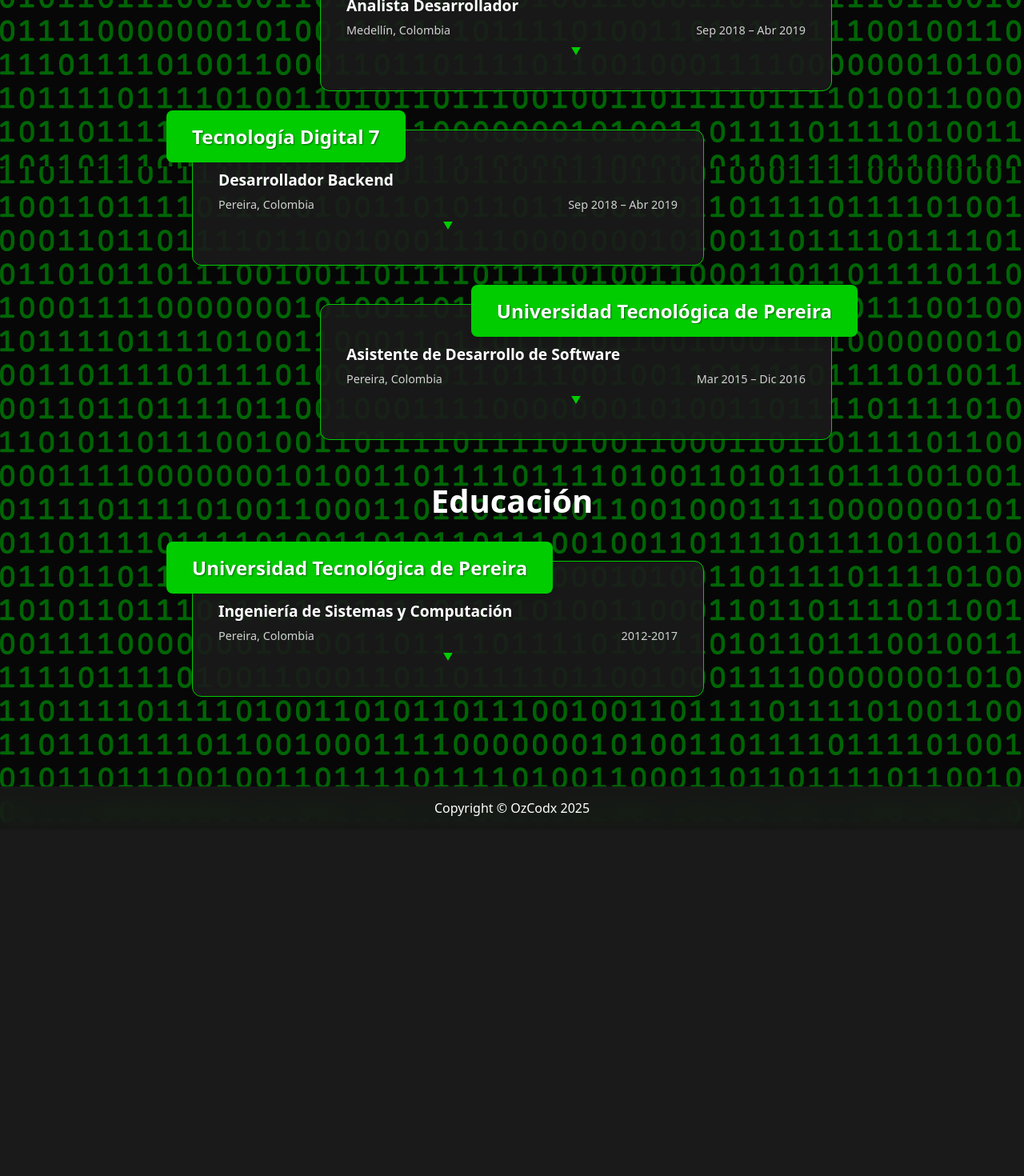
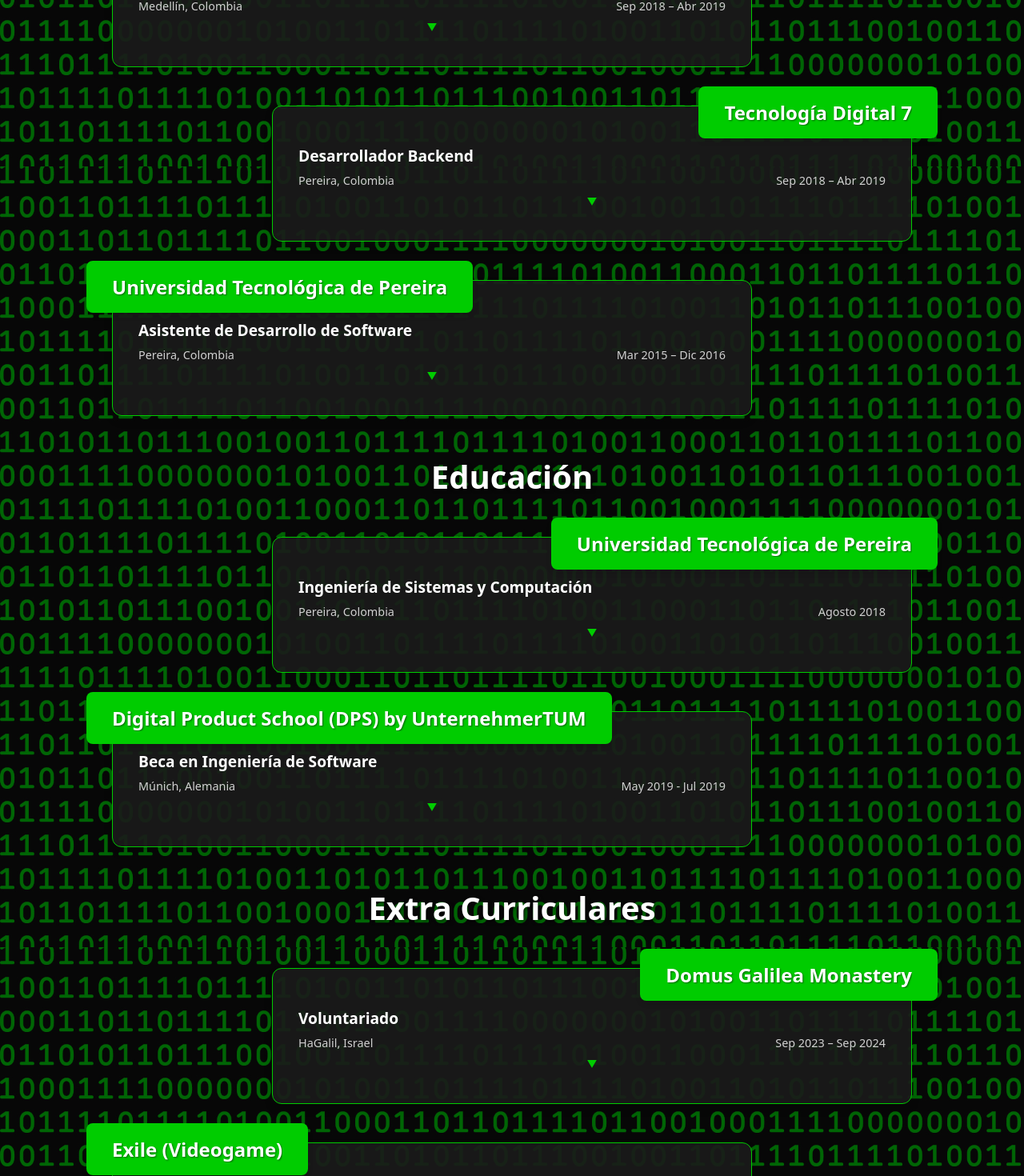
Before and after one commit to ozkar-co/personal-site, a React (Vite) app: page /cv in a window 1280 px wide. Shown: the part 2720-4190 px from the top of the page at 80% size. Before the commit the page ends 3757 px from the top, so only its background shows below. Built offline with nearby package versions, Linux system fonts and the light colour scheme.

Commit message:
Update CV component.

```diff
--- a/src/components/CV/CV.tsx
+++ b/src/components/CV/CV.tsx
@@ -21,8 +21,8 @@
       <h1>Habilidades Técnicas</h1>
 
       <SkillCard
+        title="Desarrollo Backend"
         alignRight
-        title="Desarrollo Backend"
         skills={[
           { name: "Node.js", experience: "5 años", icon: SiNodedotjs },
           { name: "Laravel", experience: "3 años", icon: SiLaravel },
@@ -40,8 +40,8 @@
       />
 
       <SkillCard
+        title="Bases de Datos"
         alignRight
-        title="Bases de Datos"
         skills={[
           { name: "MongoDB", experience: "5 años", icon: SiMongodb },
           { name: "PostgreSQL", experience: "3 años", icon: SiPostgresql },
@@ -61,7 +61,7 @@
       <h1>Experiencia Laboral</h1>
 
       <ExperienceCard
-        title="Forja de Código"
+        alignRight
         position="CTO"
         organization="Forja de Código"
         location="Pereira, Colombia"
@@ -74,8 +74,6 @@
       />
 
       <ExperienceCard
-        alignRight
-        title="BTi Lab"
         position="Desarrollador Backend"
         organization="BTi Lab"
         location="Remoto, Colombia"
@@ -88,7 +86,7 @@
       />
 
       <ExperienceCard
-        title="DevSavant"
+        alignRight
         position="Desarrollador Backend"
         organization="DevSavant"
         location="Remoto, Colombia"
@@ -101,10 +99,8 @@
       />
 
       <ExperienceCard
-        alignRight
-        title="S4N"
         position="Desarrollador Backend"
-        organization="S4N"
+        organization="Seven4N"
         location="Remoto, Colombia"
         period="Ago 2019 – Dic 2021"
         achievements={[
@@ -115,9 +111,9 @@
       />
 
       <ExperienceCard
-        title="Digital Product School"
+        alignRight
         position="Ingeniero de Software"
-        organization="Digital Product School by UnternehmerTUM"
+        organization="Münchner Verkehrsgesellschaft mbH"
         location="Múnich, Alemania"
         period="May 2019 – Jul 2019"
         achievements={[
@@ -128,8 +124,6 @@
       />
 
       <ExperienceCard
-        alignRight
-        title="Konecta Software Factory"
         position="Analista Desarrollador"
         organization="Konecta Software Factory"
         location="Medellín, Colombia"
@@ -142,7 +136,7 @@
       />
 
       <ExperienceCard
-        title="Tecnología Digital 7"
+        alignRight
         position="Desarrollador Backend"
         organization="Tecnología Digital 7"
         location="Pereira, Colombia"
@@ -155,8 +149,6 @@
       />
 
       <ExperienceCard
-        alignRight
-        title="Universidad Tecnológica de Pereira"
         position="Asistente de Desarrollo de Software"
         organization="Universidad Tecnológica de Pereira"
         location="Pereira, Colombia"
@@ -170,16 +162,55 @@
 
       <h1>Educación</h1>
       <ExperienceCard
-        title="Universidad Tecnológica de Pereira"
+        alignRight
+        organization="Universidad Tecnológica de Pereira"
         position="Ingeniería de Sistemas y Computación"
-        organization="Universidad Tecnológica de Pereira"
         location="Pereira, Colombia"
-        period="2012-2017"
+        period="Agosto 2018"
         achievements={[
-          "Graduado con distinción",
-          "Participación en semillero de investigación en Inteligencia Artificial",
-          "Desarrollo de proyectos de software libre",
-          "Monitor académico en programación y estructuras de datos"
+          "Ciclo completo del desarrollo de software, análisis, diseño, desarrollo, despliegue y mantenimiento",
+          "Liderazgo de equipos multidisciplinarios para crear soluciones tecnológicas adaptadas a organizaciones",
+          "Diseño de modelos inteligentes para optimizar procesos y mejorar la eficiencia",
+          "Investigación en tecnologías y compromiso con el aprendizaje continuo"
+        ]}
+      />
+
+      <ExperienceCard
+        organization="Digital Product School (DPS) by UnternehmerTUM"
+        position="Beca en Ingeniería de Software"
+        location="Múnich, Alemania"
+        period="May 2019 - Jul 2019"
+        achievements={[
+          "Programa intensivo de tres meses enfocado en el desarrollo de productos digitales en un entorno multidisciplinario",
+          "Aplicación de metodologías ágiles como Scrum y Design Thinking",
+          "Aplicación de la metodología Lean para la validación rápida de ideas y desarrollo de productos con enfoque en la eficiencia"
+        ]}
+      />
+
+      <h1>Extra Curriculares</h1>
+      <ExperienceCard
+        alignRight
+        organization="Domus Galilea Monastery"
+        position="Voluntariado"
+        location="HaGalil, Israel"
+        period="Sep 2023 – Sep 2024"
+        achievements={[
+          "Mejora de habilidades de comunicación e interculturales sirviendo a peregrinos de todo el mundo.",
+          "Desarrollo de habilidades técnicas en mantenimiento de computadoras, carpintería y servicio de atención.",
+          "Adaptabilidad, perseverancia y resolución de problemas a través de diversas tareas y experiencias de voluntariado."
+        ]}
+      />
+
+      <ExperienceCard
+        organization="Exile (Videogame)"
+        position="Contribuidor Open-Source"
+        location="Remoto, Colombia"
+        period="Sep 2021, Jun 2022"
+        achievements={[
+          "Contribución al desarrollo de Exile, un juego de supervivencia en la naturaleza construido en el motor Minetest",
+          "Adición de un nuevos objetos y mecánicas para mejorar la experiencia de juego",
+          "Asistencia con la traducción al español, expandiendo la accesibilidad del juego a un público más amplio",
+          "Mejora de la documentación del juego, asegurando instrucciones más claras y una mejor usabilidad general"
         ]}
       />
     </div>
--- a/src/components/CV/CVCard.scss
+++ b/src/components/CV/CVCard.scss
@@ -4,7 +4,7 @@
   position: relative;
   margin: 3rem 0;
   width: 80%;
-  max-width: 800px;
+  max-width: 1000px;
 
   &.align-right {
     margin-left: auto;
--- a/src/components/CV/ExperienceCard.tsx
+++ b/src/components/CV/ExperienceCard.tsx
@@ -3,9 +3,8 @@
 import './ExperienceCard.scss';
 
 interface ExperienceCardProps {
-  title: string;
+  organization: string;
   position: string;
-  organization: string;
   location: string;
   period: string;
   achievements: string[];
@@ -13,9 +12,8 @@
 }
 
 export const ExperienceCard = ({
-  title,
+  organization,
   position,
-  organization,
   location,
   period,
   achievements,
@@ -54,7 +52,7 @@
 
   return (
     <CVCard
-      title={title}
+      title={organization}
       content={
         <div className="experience-card-content">
           {mainContent}
```
